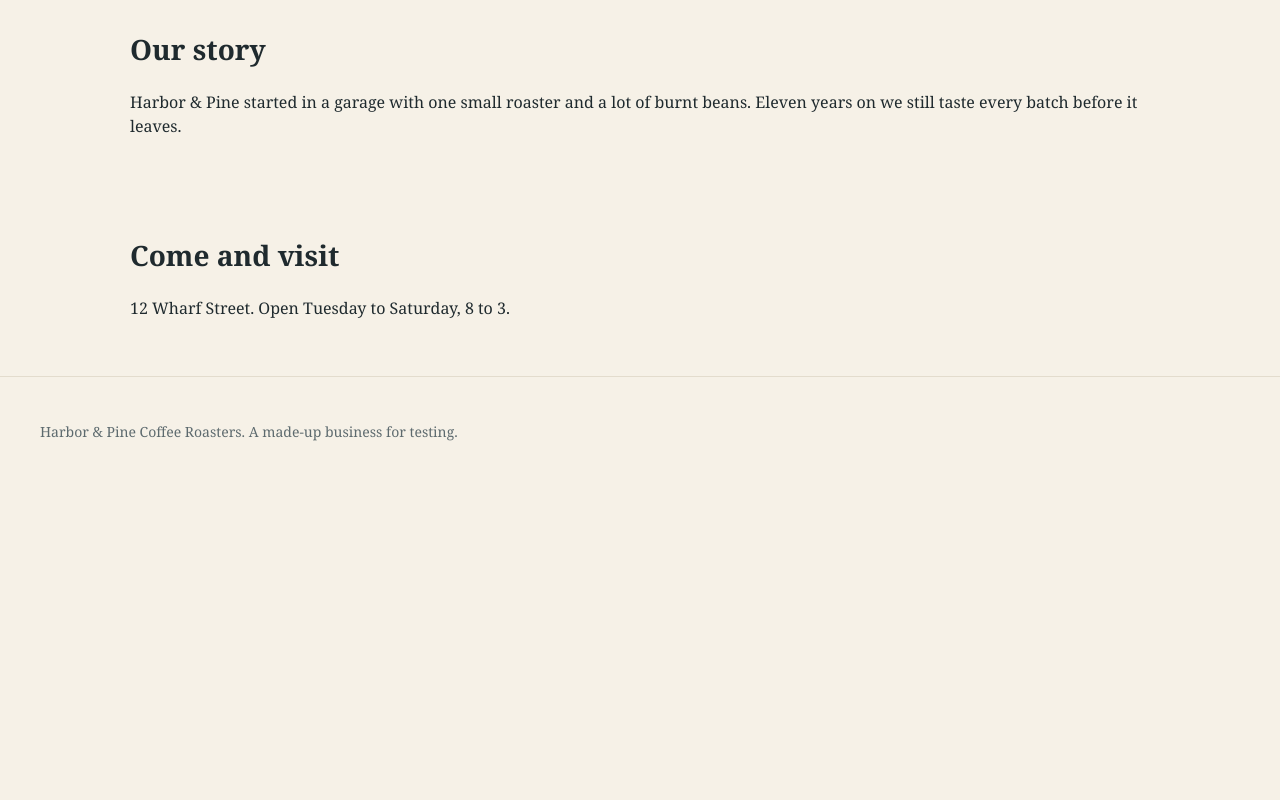
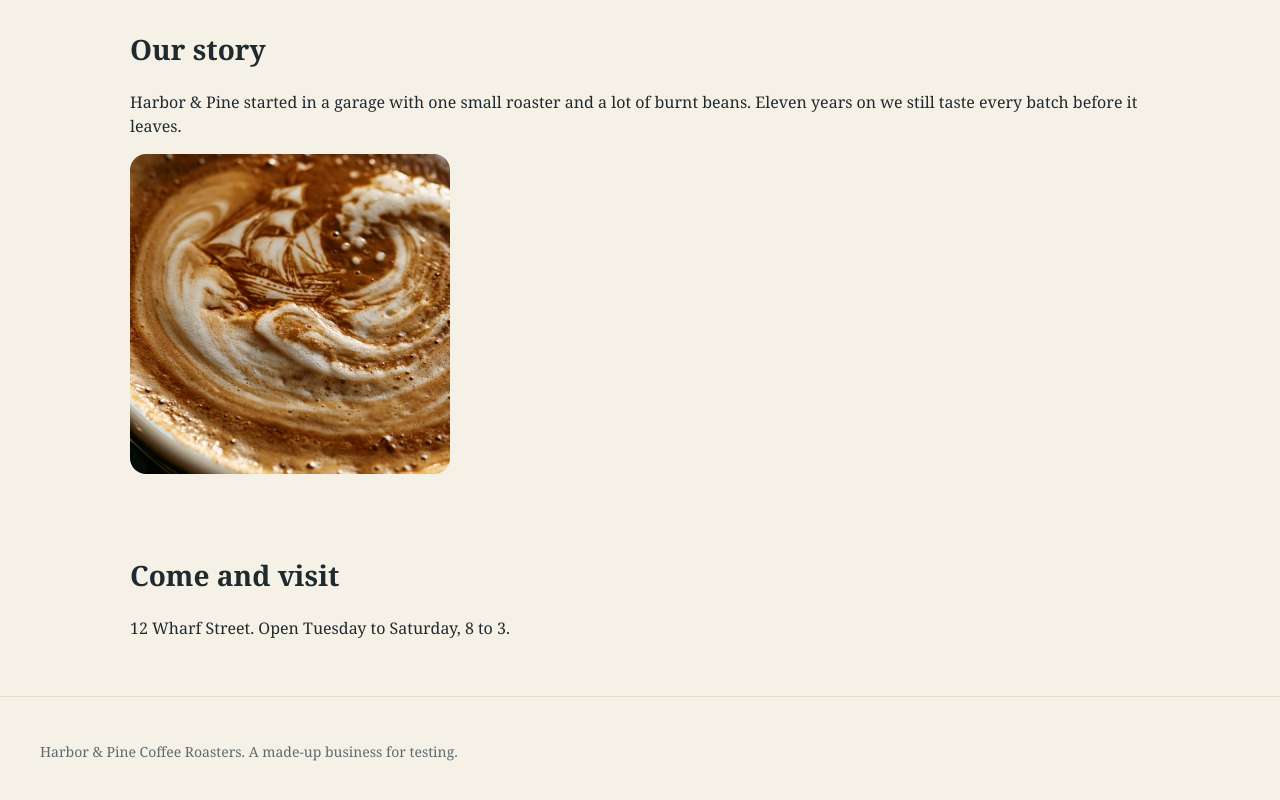
Before and after one commit to AcroyearOne/tenhari-roundtrip-demo, a plain HTML site: page index.html in a window 1280 px wide. Shown: the part 847-1647 px from the top of the page. Before the commit the page ends 1333 px from the top, so only its background shows below. Drawn offline with Linux system fonts and the light colour scheme.

Commit message:
Tenhari: the change for pin 14 on Harbor and Pine (round trip demo)

```diff
--- a/index.html
+++ b/index.html
@@ -54,6 +54,7 @@
       <section id="story" class="story">
         <h2>Our story</h2>
         <p>Harbor &amp; Pine started in a garage with one small roaster and a lot of burnt beans. Eleven years on we still taste every batch before it leaves.</p>
+        <img class="story-photo" src="assets/roaster-detail.jpg" alt="Close-up of a coffee with a sailing ship drawn in the foam" width="320" height="320" loading="lazy" />
       </section>
 
       <section id="visit" class="visit">
--- a/styles.css
+++ b/styles.css
@@ -98,6 +98,14 @@ h1 {
   padding: 40px;
 }
 
+.story-photo {
+  display: block;
+  width: 320px;
+  max-width: 100%;
+  height: auto;
+  border-radius: 16px;
+}
+
 h2 {
   font-size: 28px;
   margin: 0 0 20px;
```
Also changed, not shown: assets/roaster-detail.jpg (added).
